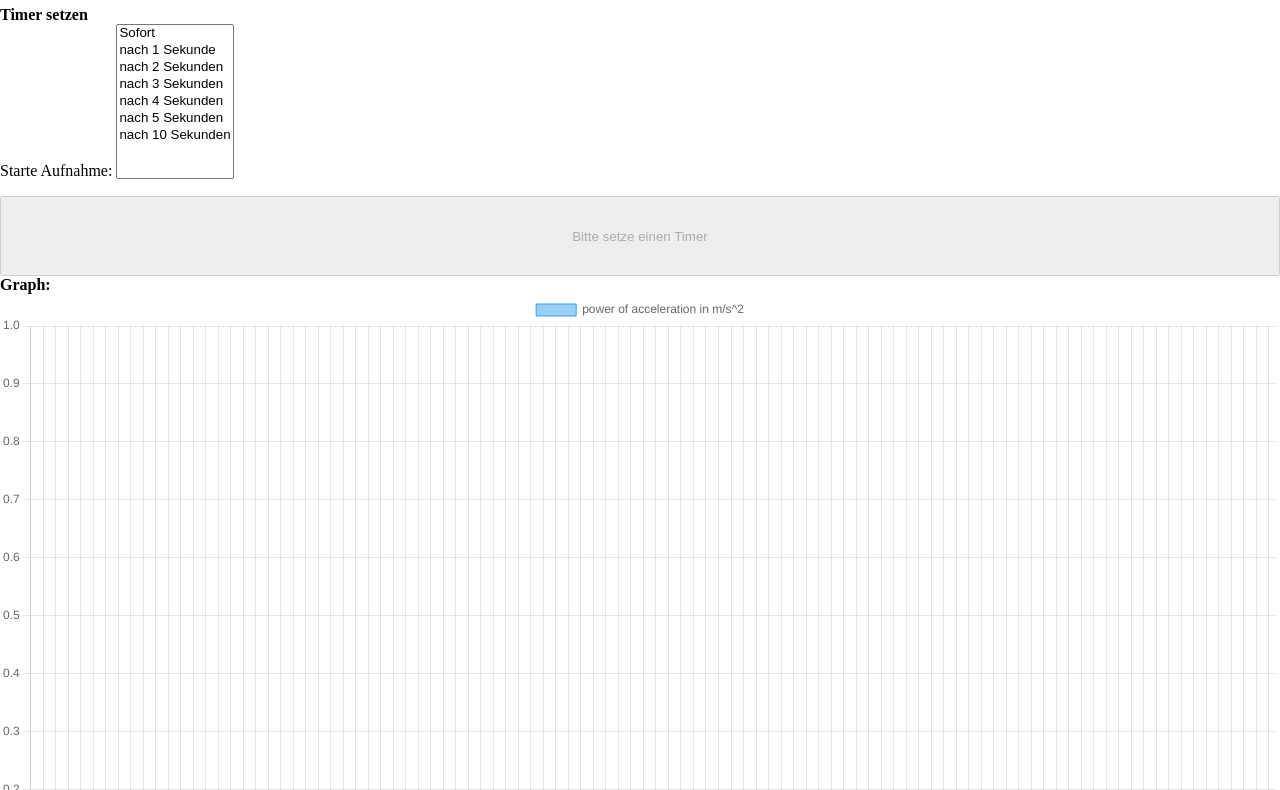
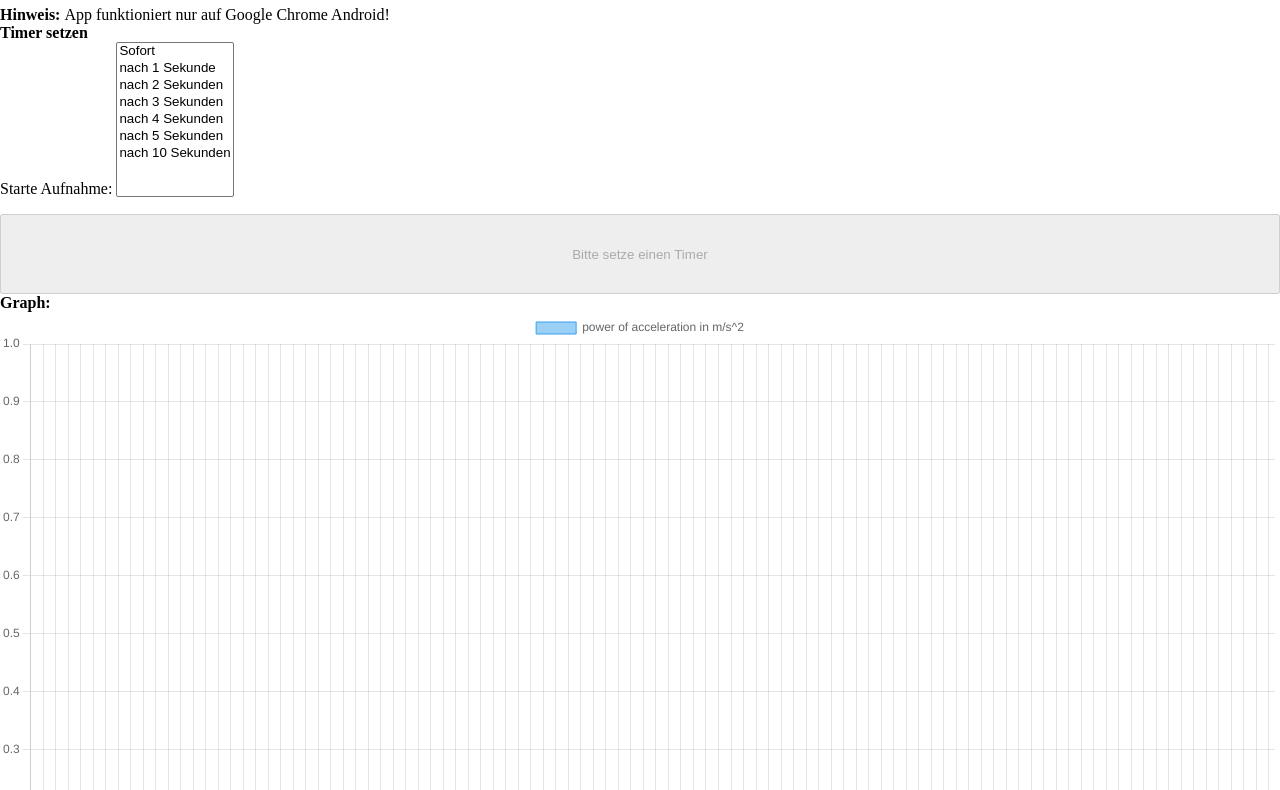
Before and after one commit to WittmannJ/digitalfactory, a plain HTML site: page index.html in a window 1280 px wide. Shown: the part 52-842 px from the top of the page. Drawn offline with nearby package versions, Linux system fonts and the light colour scheme.

Commit message:
added disclaimer because the app is not compatible with a lot of devices/ browsers

```diff
--- a/index.html
+++ b/index.html
@@ -18,6 +18,7 @@
 
   <body>
     <h1>Recorder</h1>
+    <b>Hinweis: </b>App funktioniert nur auf Google Chrome Android!
 
     <div id="timerSettings">
       <div>
```
